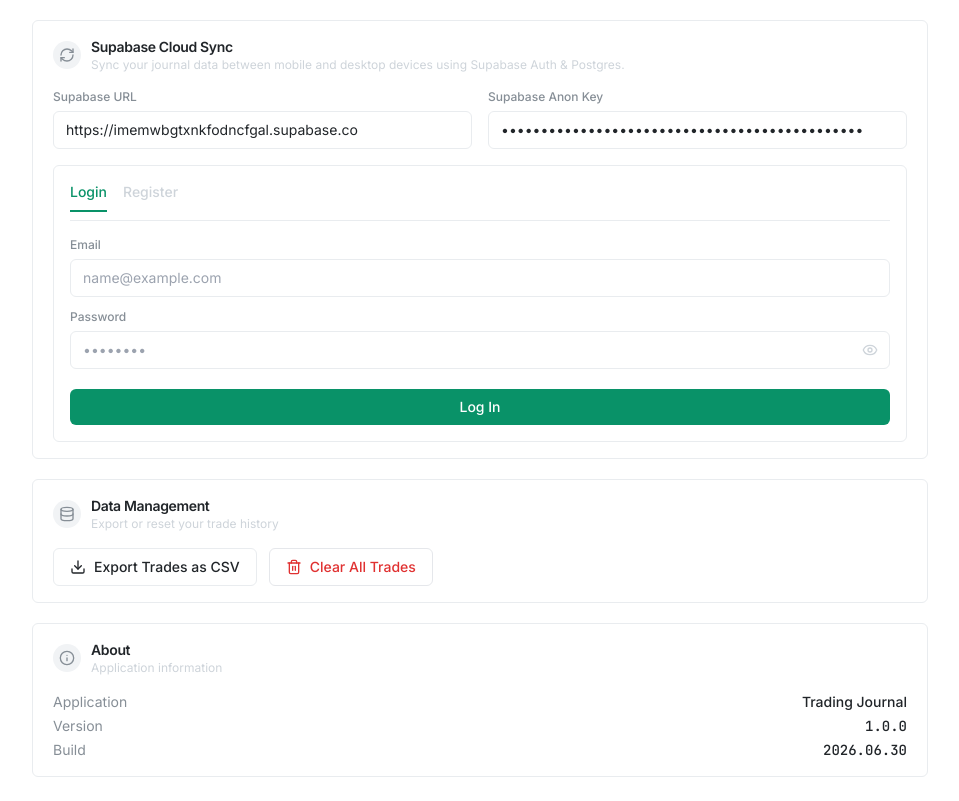
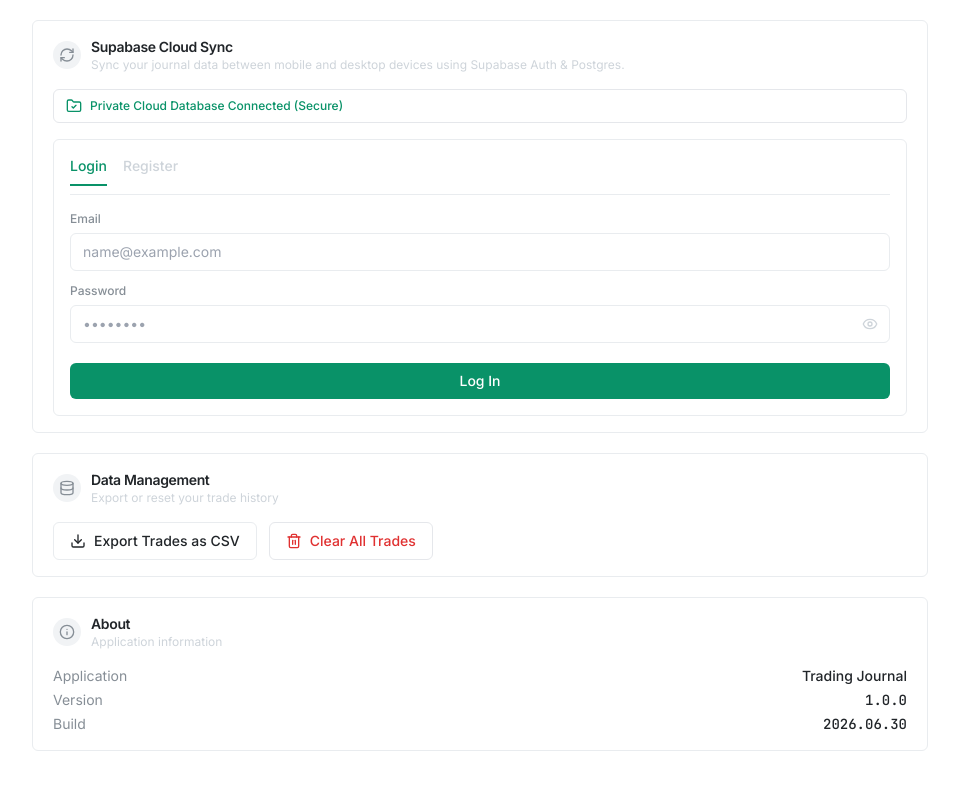
Before and after one commit to joelting02-sys/joel-trading-journey, a React (Vite) app: page /settings in a window 1280 px wide. Shown: the part 1858-2659 px from the top of the page, without its empty margins (270-1229 px from the left). After the commit the page ends 2633 px from the top, so only its background shows below. Built offline with nearby package versions, Linux system fonts and the light colour scheme.

Commit message:
feat: completely hide Supabase credentials from UI & add global JS error handler

```diff
--- a/src/App.tsx
+++ b/src/App.tsx
@@ -18,6 +18,15 @@
 import { initializeSupabaseListener } from "@/services/supabaseService";
 
 export default function App() {
+  // 捕捉全局 JS 崩溃错误并进行友好弹窗提示
+  useEffect(() => {
+    const handleError = (event: ErrorEvent) => {
+      alert(`检测到页面错误：\n${event.message}\n发生在：${event.filename}:${event.lineno}`);
+    };
+    window.addEventListener("error", handleError);
+    return () => window.removeEventListener("error", handleError);
+  }, []);
+
   // 启动时尝试恢复已保存的目录句柄,然后从磁盘 hydrate
   useEffect(() => {
     (async () => {
--- a/src/pages/Settings.tsx
+++ b/src/pages/Settings.tsx
@@ -563,28 +563,14 @@
           )}
 
           <div className="flex flex-col gap-4">
-            {/* Supabase Credentials */}
-            <div className="grid grid-cols-1 gap-4 sm:grid-cols-2">
-              <Field label="Supabase URL">
-                <input
-                  type="text"
-                  value={useSettings((s) => s.supabaseUrl) || ""}
-                  onChange={(e) => useSettings.setState({ supabaseUrl: e.target.value.trim() })}
-                  placeholder="https://your-project.supabase.co"
-                  className={inputClass}
-                  disabled={!!useSettings((s) => s.supabaseSessionToken)}
-                />
-              </Field>
-              <Field label="Supabase Anon Key">
-                <input
-                  type="password"
-                  value={useSettings((s) => s.supabaseAnonKey) || ""}
-                  onChange={(e) => useSettings.setState({ supabaseAnonKey: e.target.value.trim() })}
-                  placeholder="your-anon-key"
-                  className={inputClass}
-                  disabled={!!useSettings((s) => s.supabaseSessionToken)}
-                />
-              </Field>
+            {/* Supabase Connection Status (Fully Private & Encrypted) */}
+            <div className="flex items-center gap-2 rounded-md border border-primary/20 bg-primary/5 px-3 py-2 text-xs text-primary font-medium">
+              <FolderCheck className="h-4 w-4 shrink-0" />
+              <span>
+                {language === "zh"
+                  ? "已加密内置云端数据库连接（安全保密）"
+                  : "Private Cloud Database Connected (Secure)"}
+              </span>
             </div>
 
             {/* Authentication Form / Logged in status */}
```
